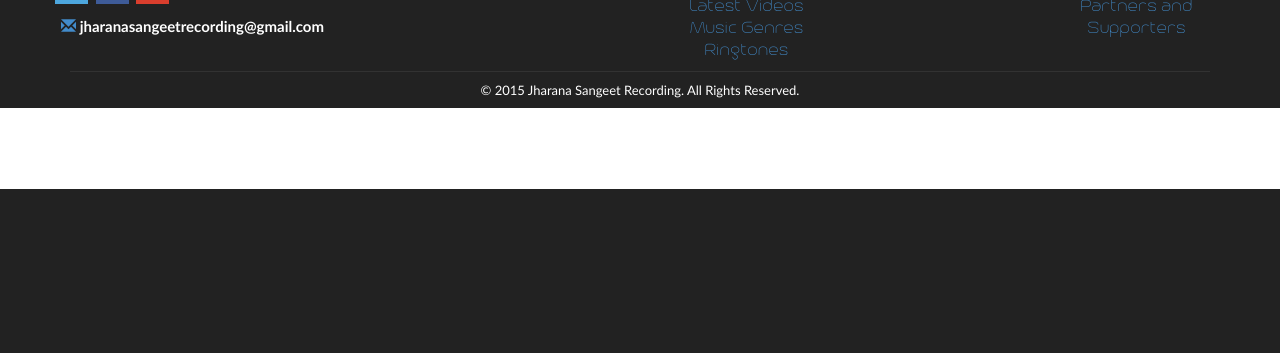
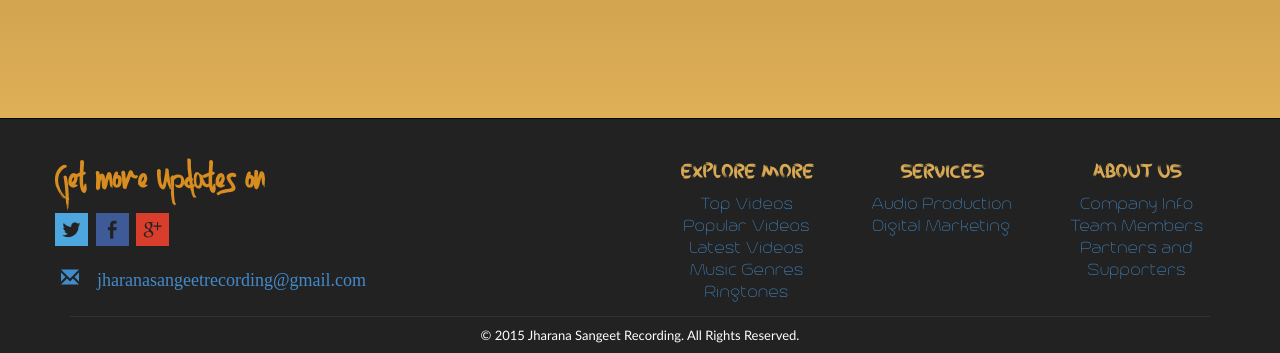
Before and after one commit to shizenluver/Jharana-Sangeet, a PHP site: page / in a window 1280 px wide. Shown: the part 611-964 px from the top of the page. Before the commit the page ends 800 px from the top, so only its background shows below. Run offline with PHP 8.4, Linux system fonts and the light colour scheme.

Commit message:
Change position

```diff
--- a/css/main.css
+++ b/css/main.css
@@ -44,7 +44,6 @@ hr{border-top: 1px solid #e5e5e5;border-bottom: 1px solid #fff;}
 /*================nav menu end================*/
 .main-body-index{margin-top: 0px;height: auto;}
 .margin-top{margin-top: 10px;}
-.main-body-margin-top{margin-top: -25px; padding-top: 43px;}
 .page-bg{ background: -webkit-linear-gradient(#946d34, #E0B057); /* For Safari 5.1 to 6.0 */
     background: -o-linear-gradient(#946d34, #E0B057); /* For Opera 11.1 to 12.0 */
     background: -moz-linear-gradient(#946d34, #E0B057); /* For Firefox 3.6 to 15 */
@@ -59,10 +58,10 @@ hr{border-top: 1px solid #e5e5e5;border-bottom: 1px solid #fff;}
 
 /* ---------------------Footer-------------------------------------------------------- */
 .footer-bg{background-color:#222 !important;padding-top:10px !important;border-top:1px solid #080808;}
-.footer-text{color:#CC6600 !important; font-size: 18px;}
+.footer-text{  color: #DAAB54 !important;font-size: 21px}
 .footer-ver-menu{ text-align: center;}
 .footer-ver-menu > ul {list-style:none;color:#C8841E;padding-left:20px; font-size: 20px;}
-.footer-ver-menu a:hover{text-decoration: none;color: #fff;font-size: 15px;text-align: center;}
+.footer-ver-menu a:hover{text-decoration: none;color: #fff;font-size: 22px;text-align: center;}
 .bottom-footer{border-top: 1px solid #323232;text-align: center;color: #fff;font-size: 13px}
 .social-share{display: block; list-style: none}
 .mail {margin: 6px;}
@@ -70,6 +69,7 @@ hr{border-top: 1px solid #e5e5e5;border-bottom: 1px solid #fff;}
 .mail-text a:hover{text-decoration: none;font-size: 18px;color:#E0B057;}
 .social-link-text{font-size: 80px;color: #d78d1f;margin-bottom: 20px}
 .copyright-text {padding: 7px;}
+.glyphicon {font-size: 18px}
 /* --------------------------------------- */
 
 /*video page*/
--- a/css/responsive.css
+++ b/css/responsive.css
@@ -4,7 +4,7 @@
 .dropdown:hover .dropdown-menu {display: block;
       -webkit-animation: fadeInUp 400ms;
       animation: fadeInUp 400ms;  }
-.main-body-margin-top{margin-bottom: 33px}
+.main-body-margin-top{margin-bottom: 200px}
 .main-body-index {margin-bottom: 0px;}
 .imglogo{height: 59px;width: 322px;margin: -10px 0 5px -16px}
 .navbar-nav{margin-top: -47px;padding-right: 40px; }
@@ -13,11 +13,13 @@
 .discover-text{margin-top: 60px;}
 .discover-text1{font-size:100px}
 .discover-text2{font-size:50px;}
+.main-body-margin-top{margin-top: 50px; padding-top: 43px;}
 }
 
 /* md */
 @media (min-width: 992px) and (max-width: 1199px) {
  /* Make Navigation Toggle on Desktop Hover */
+.main-body-margin-top{margin-top: 50px; padding-top: 43px; margin-bottom: 150px}
 .imglogo{height: 59px;width: 322px;margin: -10px 0 4px -16px}
 .main-body-index {margin-bottom:0px;}
 .dropdown:hover .dropdown-menu {display: block;
@@ -29,7 +31,7 @@
 .discover-text {margin-top: 17px}
 .discover-text1{font-size: 80px}
 .discover-text2{font-size: 50px}
-.main-body-margin-top{margin-bottom: 18px}
+.main-body-margin-top{margin-bottom: 130px}
 .video-container {position: relative;padding-bottom: 51.25%;padding-top: 0;height: 0;overflow: hidden;margin: -298px 20px 0 21px;}
 .video-container iframe, .video-container object, .video-container embed {position: absolute;top: -54px;left: 0px;width: 100%;height: 140%;}
 }
@@ -37,6 +39,7 @@
 /* sm */
 @media (min-width: 768px) and (max-width: 991px) {
   /* Make Navigation Toggle on Desktop Hover */
+.main-body-margin-top{margin-top: -25px; padding-top: 43px;}
 .imglogo{height: 45px;width: 248px;margin: -10px 0 4px -16px}
 .dropdown:hover .dropdown-menu {display: block;
   -webkit-animation: fadeInUp 400ms;
@@ -54,6 +57,7 @@
 }
 
 @media (min-width: 768px) and (max-width: 892px) {
+	.main-body-margin-top{margin-top: -25px; padding-top: 43px;}
 .navbar-nav {margin-top: -42px;}
 .footer-ver-menu  > ul,.bottom-footer {text-align: center}
 .mail-text {text-align: center}
@@ -62,6 +66,7 @@
 
 /* xs */
 @media (max-width: 767px) {
+	.main-body-margin-top{margin-top: -25px; padding-top: 43px;}
 .video-bg{display: none}
 .container > .navbar-header, .container > .navbar-collapse{margin-left: 0;}
 .navbar-nav > li {padding-bottom: 0;}
--- a/includes/footer.php
+++ b/includes/footer.php
@@ -16,12 +16,9 @@
             <li><a class="soc-google" href="#"></a></li>
           </ul>
         </section>
-        <div class="mail">
+        <div class="mail mail-text">
           <a href="mailto:jharanasangeetrecording@gmail.com">
-            <span class="glyphicon glyphicon-envelope" aria-hidden="true"></span>
-            <span class="mail-text">
-              jharanasangeetrecording@gmail.com
-            </span>
+            <span class="glyphicon glyphicon-envelope" aria-hidden="true"> jharanasangeetrecording@gmail.com</span>
           </a>
           <br>
         </div>
```
